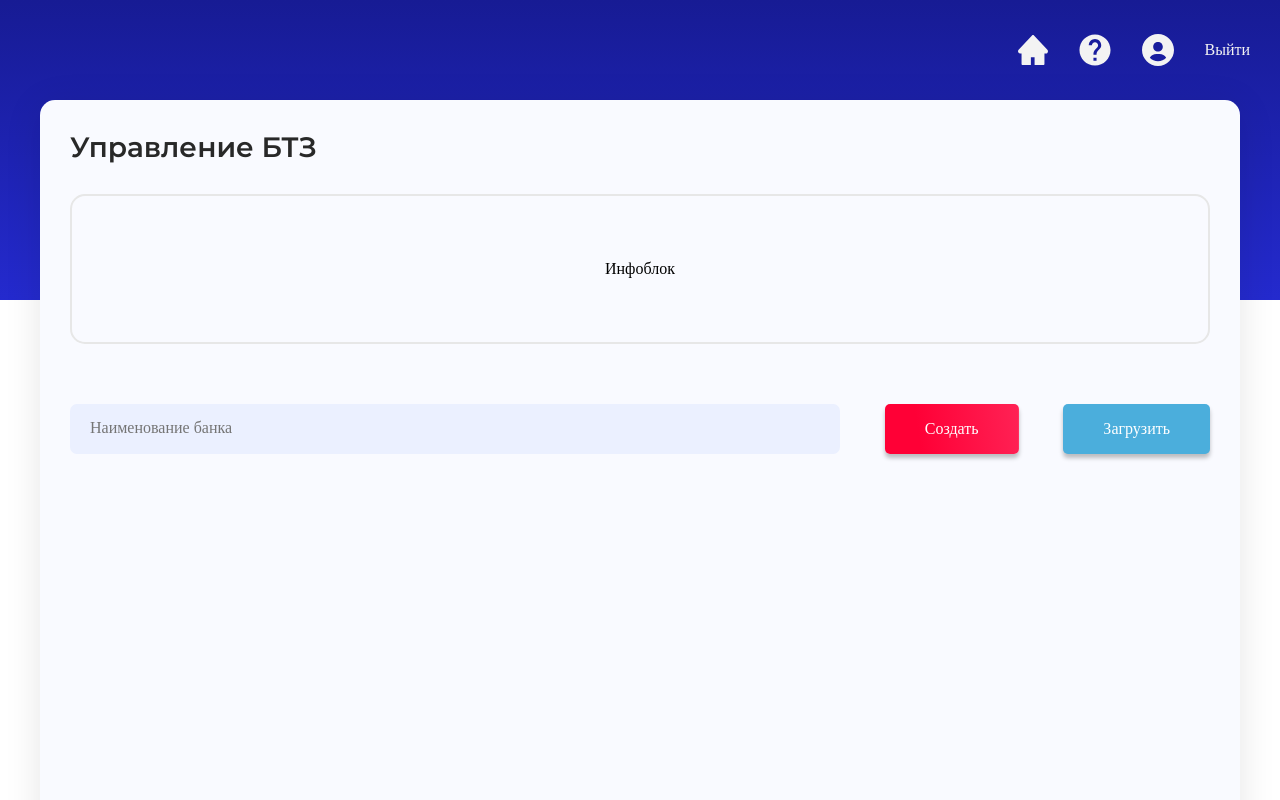
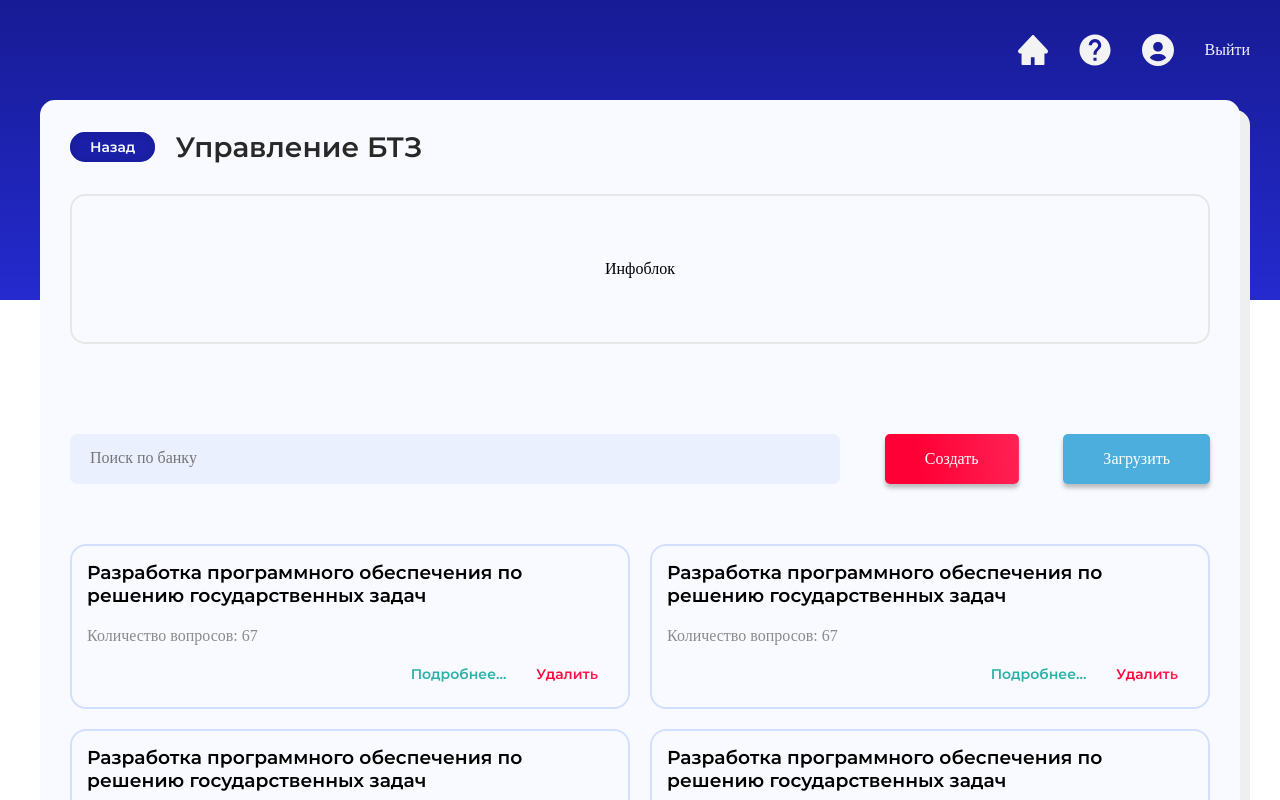
Before and after one commit to Denisoov/btz-frontend, a Nuxt app: page /banks in a window 1280 px wide. Shown: the top 800 px of the page. Built offline with nearby package versions, Linux system fonts and the light colour scheme; a web font is replaced by a local one.

Commit message:
разделил контент заголовок

```diff
--- a/assets/styles/index.scss
+++ b/assets/styles/index.scss
@@ -38,3 +38,12 @@
       cursor: not-allowed;
     }
   }
+
+  .ripple {
+    background-position: center;
+  }
+  .ripple:active {
+    transition: background 0s;
+    opacity: 0.8;
+    background-size: 100%;
+  }
--- /dev/null
+++ b/components/BankCard.vue
@@ -0,0 +1,76 @@
+<script>
+import Vue from 'vue';
+
+export default Vue.extend({
+  methods: {
+    goToDetailBank() {
+      alert('hello')
+    }
+  }
+})
+</script>
+
+<template>
+  <div class="card-bank">
+    <h3 class="card-bank__title">
+      Разработка программного обеспечения по решению государственных задач
+    </h3>
+    <div class="card-bank__body">
+      <p class="card-bank__amount-text">Количество вопросов:
+        <span class="card-bank__count">67</span>
+      </p>
+    </div>
+    <div class="card-bank-control">
+      <button @click="goToDetailBank()" class="card-bank-control__detail">Подробнее...</button>
+      <button class="card-bank-control__remove">Удалить</button>
+    </div>
+  </div>
+</template>
+
+<style scoped lang="scss">
+ .card-bank {
+    position: relative;
+    width: 100%;
+    height: 165px;
+    padding: 15px 30px 0 15px;
+    background: none;
+    border-radius: 1em;
+    border: 2px solid #d3dffd;
+    transition: box-shadow 250ms ease-in-out;
+
+    &:hover {
+      box-shadow: 4px 4px 25px #a695ff1f;
+      border: none;
+      background-color: white;
+      transition: all 250ms ease-in-out;
+      transform: scale(1.03);
+    }
+
+    &__title {
+      margin-bottom: 20px;
+    }
+
+    &__amount-text {
+      color: $light-gray;
+      margin-bottom: 20px;
+    }
+
+    &-control {
+      @include flex-mix(flex, flex-end);
+      font-family: "Montserrat-SemiBold", "sans-serif";
+      font-size: 14px;
+
+      &__detail {
+        margin-right: 30px;
+        color: #2AB1A9;
+      }
+
+      &__remove {
+        background: $background-button-red;
+        -webkit-background-clip: text;
+        -webkit-text-fill-color: transparent;
+      }
+    }
+
+  }
+</style>
--- /dev/null
+++ b/components/PageHeader.vue
@@ -0,0 +1,27 @@
+<template>
+  <section class="page-header">
+    <button class="page-header__comback ripple">Назад</button>
+    <h2> {{ $attrs['content-title']}} </h2>
+  </section>
+</template>
+
+<style lang="scss">
+.page-header {
+
+  @include flex-mix(flex, flex-start);
+
+  &__comback {
+    @include flex-mix(flex, flex-start);
+    width: inherit;
+    padding: 6px 20px;
+    margin-right: 20px;
+    border-radius: 15px;
+    color: #f9faff;
+    font-family: 'Montserrat-SemiBold', 'sans-serif';
+    text-align: center;
+    font-size: 14px;
+    background: linear-gradient(180deg, #1b20a6 0%, #1c21ac 100%);
+    box-shadow: inset 0px 0px 12px rgb(23 27 150);
+  }
+}
+</style>
--- a/components/base/AppButton.vue
+++ b/components/base/AppButton.vue
@@ -32,7 +32,9 @@
   transition: background 0s;
   opacity: 0.8;
   background-size: 100%;
-
+}
+.micro {
+  padding: 8px 20px 8px 20px !important;
 }
 .mini {
   padding: 16px 40px 16px 40px !important;
--- a/layouts/default.vue
+++ b/layouts/default.vue
@@ -29,7 +29,8 @@ export default Vue.extend({
     min-height: 800px;
     padding: 30px;
     margin: 100px auto 0 auto;
-    box-shadow: 0 6px 37px rgb(0 0 0 / 10%);
+    // box-shadow: 0 6px 37px rgb(0 0 0 / 10%);
+    box-shadow: 10px 10px 0px rgb(239 239 239);
     border-radius: 15px;
     background: #f9faff;
   }
--- a/pages/banks/index.vue
+++ b/pages/banks/index.vue
@@ -1,48 +1,51 @@
 <script>
-import Vue from 'vue';
+import Vue from 'vue'
 
-import InfoBlock from '@/components/InfoBlock';
-import AppInputSearch from '@/components/base/AppInputSearch';
-import AppButton from '@/components/base/AppButton';
+import PageHeader from '@/components/PageHeader'
+import InfoBlock from '@/components/InfoBlock'
+import AppInputSearch from '@/components/base/AppInputSearch'
+import AppButton from '@/components/base/AppButton'
+import BankCard from '@/components/BankCard'
 
 export default Vue.extend({
   components: {
+    PageHeader,
     InfoBlock,
     AppInputSearch,
-    AppButton
-  }
+    AppButton,
+    BankCard,
+  },
 })
 </script>
 
 <template>
   <div class="content">
-    <h2>Управление БТЗ</h2>
+    <page-header :content-title="'Управление БТЗ'" />
     <info-block />
     <section class="control-panel">
       <app-input-search
         class="control-panel__search"
-        :placeholder="'Наименование банка'"
+        :placeholder="'Поиск по банку'"
       />
-      <app-button
-        class="control-panel__create mini"
-        :title="'Создать'"
-      />
-      <app-button
-        class="control-panel__upload mini"
-        :title="'Загрузить'"
-      />
+      <app-button class="control-panel__create mini" :title="'Создать'" />
+      <app-button class="control-panel__upload mini" :title="'Загрузить'" />
     </section>
-    <section class="wrapper__list-banks">
-
+    <section class="banks">
+      <bank-card v-for="i in 9" :key="i" />
     </section>
-
   </div>
 </template>
 
 <style lang="scss">
+.content {
+  &__header {
+    position: relative;
+    @include flex-mix(flex, flex-start);
+  }
+}
 .control-panel {
   @include flex-mix(flex, space-between);
-  margin-top: 30px;
+  margin-top: 60px;
 
   &__search {
     margin: 30px 0;
@@ -54,7 +57,12 @@ export default Vue.extend({
     background: $backgorund-birch;
   }
 }
-.wrapper__list-banks {
-
+.banks {
+  width: 100%;
+  display: grid;
+  grid-template-columns: 1fr 1fr;
+  grid-template-rows: 1fr 1fr 1fr;
+  gap: 20px 20px;
+  margin-top: 30px;
 }
 </style>
```
